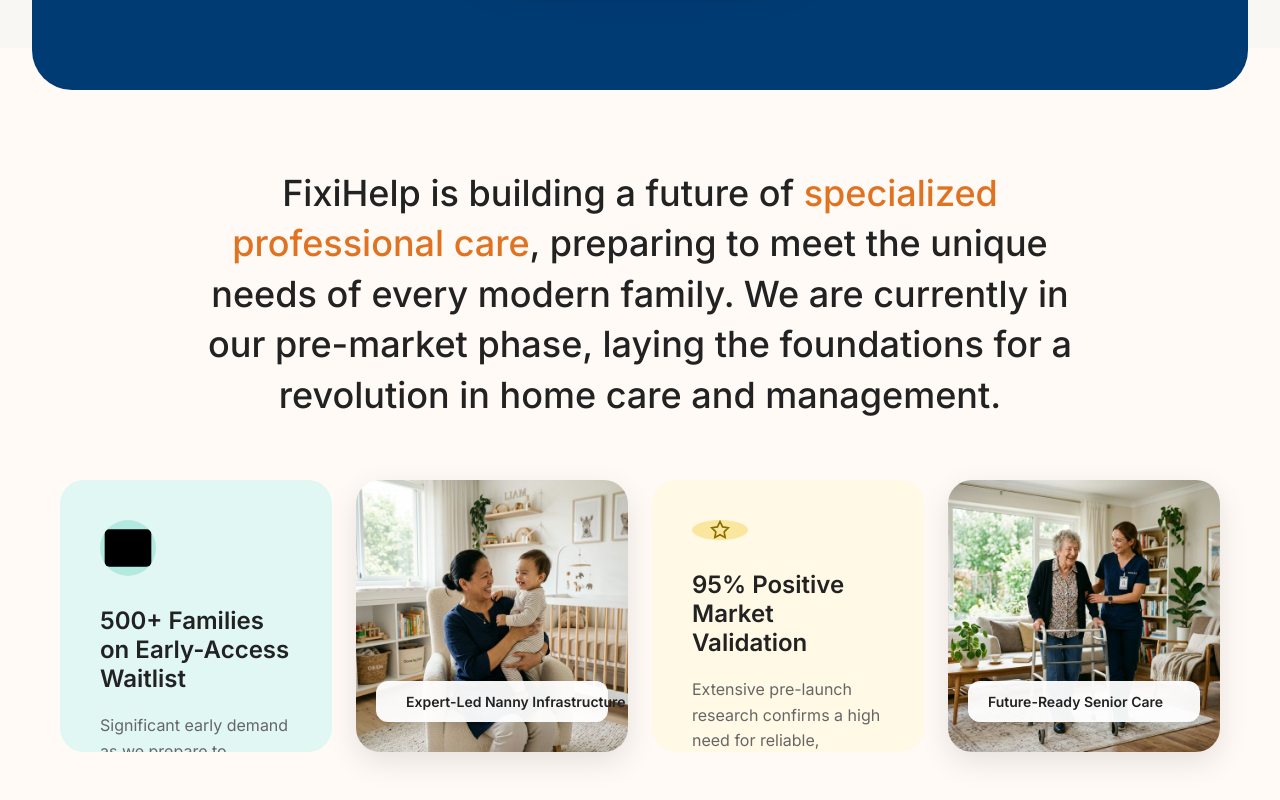
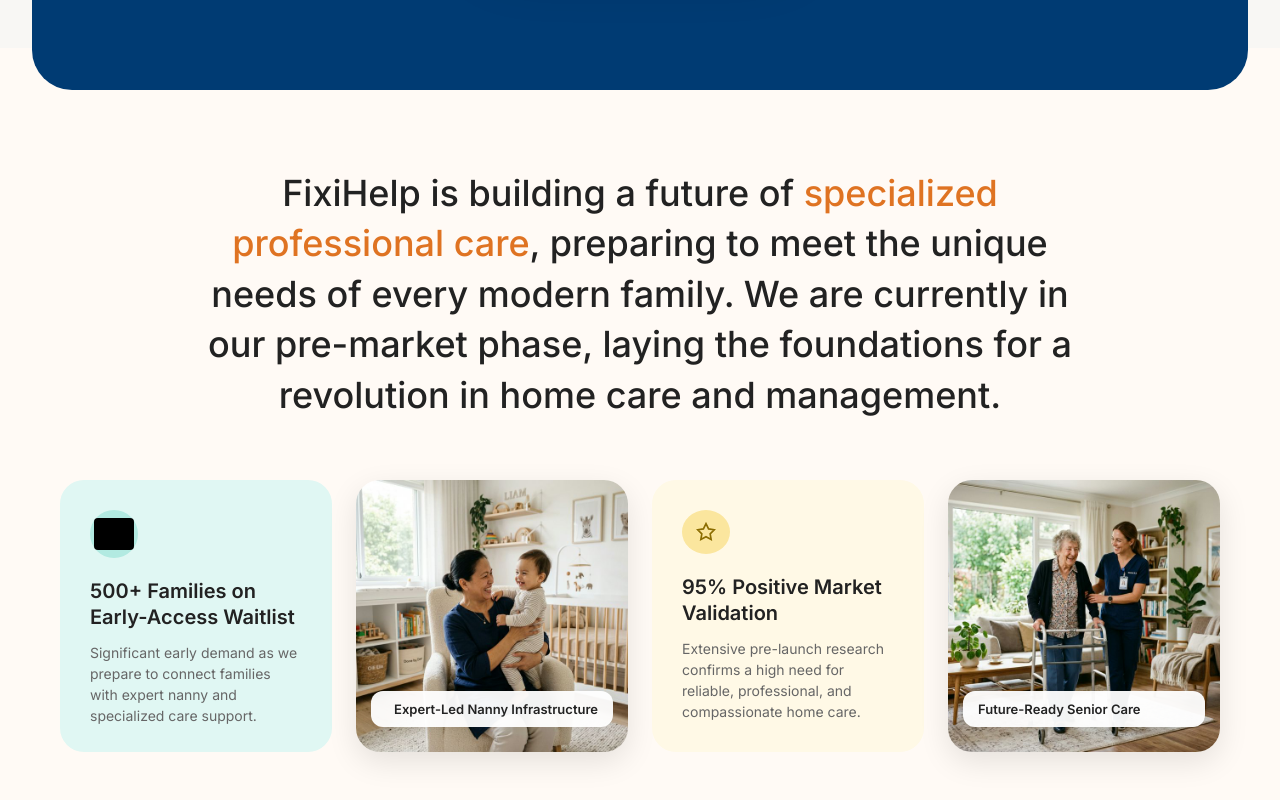
Before and after one commit to viratco/fixihelp, a React (Vite) app: page / in a window 1280 px wide. Shown: the part 1282-2082 px from the top of the page. Built offline with nearby package versions, Linux system fonts and the light colour scheme.

Commit message:
Fix text overflow in informative square cards

```diff
--- a/src/index.css
+++ b/src/index.css
@@ -468,12 +468,12 @@
 
 .card-teal {
   background-color: #e0f7f3;
-  padding: 40px;
+  padding: 30px; /* Reduced from 40px */
 }
 
 .card-yellow {
   background-color: #fff9e6;
-  padding: 40px;
+  padding: 30px; /* Reduced from 40px */
 }
 
 .card-image {
@@ -487,13 +487,13 @@
 }
 
 .card-icon-circle {
-  width: 56px;
-  height: 56px;
+  width: 48px; /* Reduced from 56px */
+  height: 48px; /* Reduced from 56px */
   border-radius: 50%;
   display: flex;
   align-items: center;
   justify-content: center;
-  margin-bottom: 30px;
+  margin-bottom: 20px; /* Reduced from 30px */
 }
 
 .seal-teal {
@@ -507,35 +507,36 @@
 }
 
 .info-card h3 {
-  font-size: 24px;
+  font-size: 20px; /* Reduced from 24px */
   color: #222;
-  margin-bottom: 20px;
+  margin-bottom: 12px; /* Reduced from 20px */
   font-weight: 600;
+  line-height: 1.3;
 }
 
 .info-card p {
-  font-size: 16px;
+  font-size: 14px; /* Reduced from 16px */
   color: #666;
-  line-height: 1.6;
+  line-height: 1.5;
 }
 
 .card-overlay {
   position: absolute;
-  bottom: 30px;
-  left: 20px;
-  right: 20px;
+  bottom: 25px; /* Slightly adjusted */
+  left: 15px;
+  right: 15px;
   z-index: 5;
 }
 
 .overlay-badge {
   background-color: rgba(255, 255, 255, 0.95);
-  padding: 12px 20px;
+  padding: 10px 15px; /* Reduced from 12px 20px */
   border-radius: 12px;
   display: flex;
   align-items: center;
-  gap: 10px;
+  gap: 8px;
   font-weight: 600;
-  font-size: 14px;
+  font-size: 13px; /* Reduced from 14px */
   color: #222;
   box-shadow: 0 4px 15px rgba(0,0,0,0.1);
 }
```
